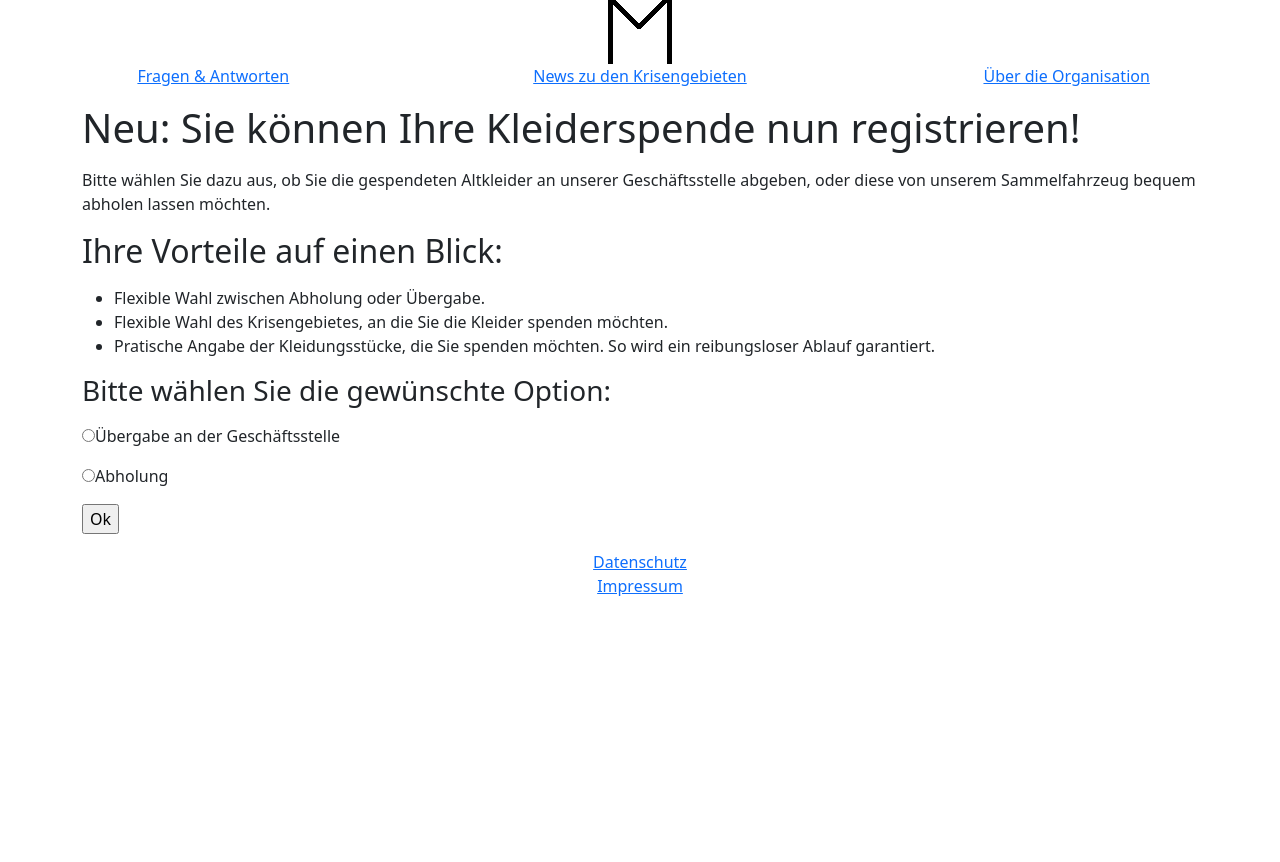
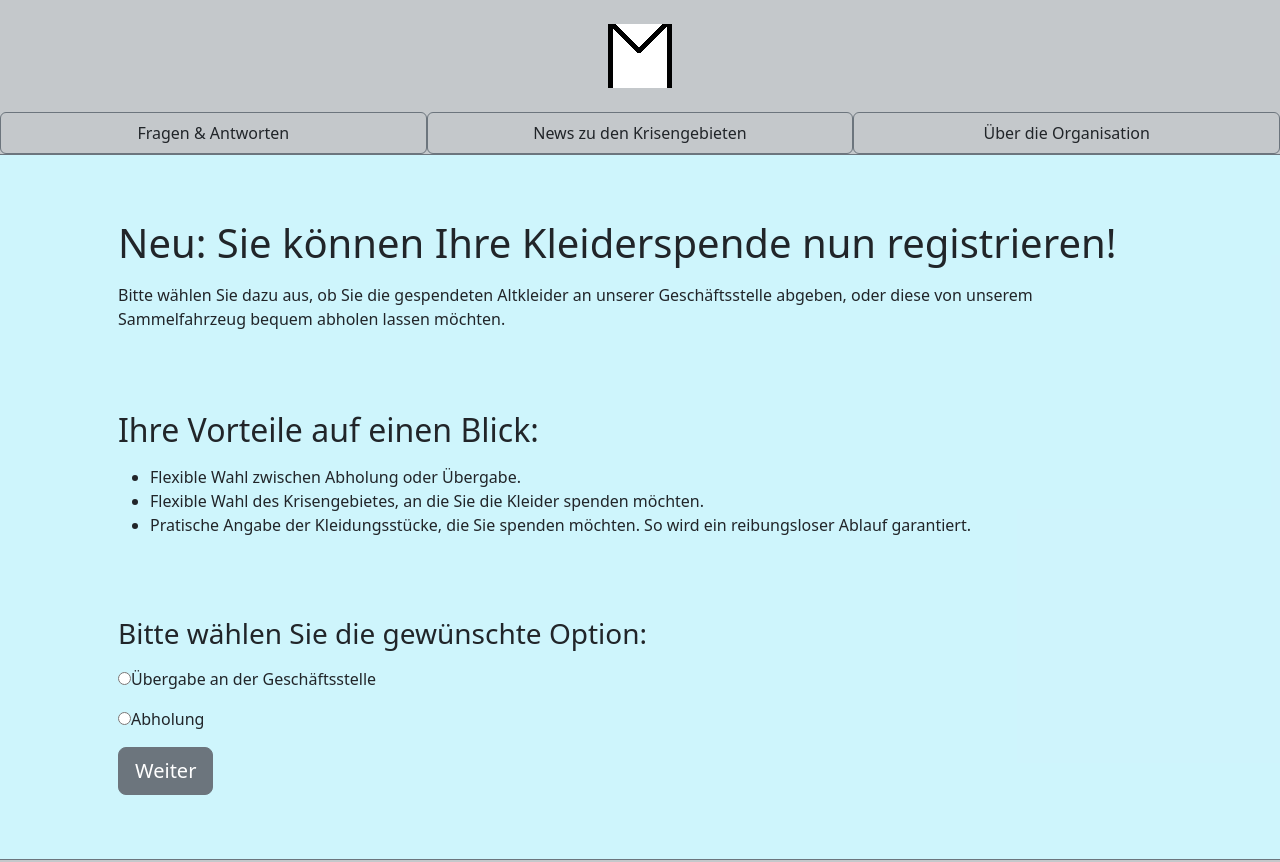
Before and after one commit to timokov/WebApplikation, a plain HTML site: page index.html in a window 1280 px wide. Shown: the top 862 px of the page. Before the commit the page ends 800 px from the top, so only its background shows below. Drawn offline with nearby package versions, Linux system fonts and the light colour scheme.

Commit message:
index mit bootstrap

```diff
--- a/index.html
+++ b/index.html
@@ -10,49 +10,56 @@
 
     </head>
     <body>
-       <header>
-        <div class="container-fluid text-center"><img src="logo.png"></div><!--  s.25 Bühler, P., Sinner, D. & Schlaich, P. (2017). HTML5 und CSS3. Semantik - Design – Responsive Layouts. SpringerExternes Tool -->
+       <header class="bg-secondary border-bottom border-secondary text-dark" style="--bs-bg-opacity: .4;"><!--https://getbootstrap.com/docs/5.3/utilities/-->
+        <div class="container-fluid text-center"><div class="row justify-content-center"><div class="col-md-6 col-sm-12 p-4"><img src="logo.png"></div></div></div><!--  s.25 Bühler, P., Sinner, D. & Schlaich, P. (2017). HTML5 und CSS3. Semantik - Design – Responsive Layouts. SpringerExternes Tool -->
         <div class="container-fluid text-center"><!--https://getbootstrap.com/docs/5.3/layout/containers/-->
-
             <nav>
-                <div class="row"><!--https://getbootstrap.com/docs/5.3/layout/grid/-->
-                    <div class="col-4"><a href="FragenundAntworten.html">Fragen & Antworten</a></div>
-                    <div class="col-4"><a href="News.html">News zu den Krisengebieten</a></div>
-                    <div class="col-4"><a href="Ueberuns.html">Über die Organisation</a></div>
+                <div class="row align-items-center"><!--https://getbootstrap.com/docs/5.3/layout/columns/-->
+                    <div class="col-4 p-2 border border-secondary rounded"><a class="nav-link" href="FragenundAntworten.html">Fragen & Antworten</a></div><!--https://getbootstrap.com/docs/5.3/utilities/spacing/-->
+                    <div class="col-4 p-2 border border-secondary rounded"><a class="nav-link" href="News.html">News zu den Krisengebieten</a></div>
+                    <div class="col-4 p-2 border border-secondary rounded"><a class="nav-link" href="Ueberuns.html">Über die Organisation</a></div>
                 </div>
             </nav>
         </div>
        </header>
-       <main>
+       <main class="bg-info text-dark" style="--bs-bg-opacity: .2;">
             <div class="container-md">
+                <div class="row align-items-center">
+                    <div class="col-12 p-5">
                         <section>
                             <p><h1>Neu: Sie können Ihre Kleiderspende nun registrieren!</h1></p><!--  Für <p>:s.13 Bühler, P., Sinner, D. & Schlaich, P. (2017). HTML5 und CSS3. Semantik - Design – Responsive Layouts. SpringerExternes Tool -->
                             <p>Bitte wählen Sie dazu aus, ob Sie die gespendeten Altkleider an unserer Geschäftsstelle abgeben,
-                        oder diese von unserem Sammelfahrzeug bequem abholen lassen möchten.</p>
+                                oder diese von unserem Sammelfahrzeug bequem abholen lassen möchten.
+                            </p>
+                            <div class="col-12 pt-5">
                                 <p><h2>Ihre Vorteile auf einen Blick:</h2></p>
                                 <p><ul><!--  s.13 Bühler, P., Sinner, D. & Schlaich, P. (2017). HTML5 und CSS3. Semantik - Design – Responsive Layouts. SpringerExternes Tool -->
                                 <li>Flexible Wahl zwischen Abholung oder Übergabe.</li>
                                 <li>Flexible Wahl des Krisengebietes, an die Sie die Kleider spenden möchten.</li>
                                 <li>Pratische Angabe der Kleidungsstücke, die Sie spenden möchten. So wird ein reibungsloser Ablauf garantiert.</li>
                                 </ul></p>
+                            </div>
                         </section>
-
+                    </div>
+                    <div class="col-12 pb-5 ps-5">
                         <section>
                             <p><h3>Bitte wählen Sie die gewünschte Option:</h3></p>
                             <form name="Auswahl" method="get">
-                        <p><input type="radio" id="abg" name="Auswahl" value="Abgabe"><label for="abg"> Übergabe an der Geschäftsstelle</label></p>
-                        <p><input type="radio" id="abh" name="Auswahl" value="Abholung"><label for="abh"> Abholung</label></p><!--https://wiki.selfhtml.org/wiki/HTML/Tutorials/Formulare/Radio-Buttons_und_Checkboxen#Radio-Buttons-->
-                        <p><input type="submit" name="okbutton" value="Ok"></p>
+                                <p><input type="radio" id="abg" name="Auswahl" value="Abgabe"><label for="abg">Übergabe an der Geschäftsstelle</label></p>
+                                <p><input type="radio" id="abh" name="Auswahl" value="Abholung"><label for="abh">Abholung</label></p><!--https://wiki.selfhtml.org/wiki/HTML/Tutorials/Formulare/Radio-Buttons_und_Checkboxen#Radio-Buttons-->
+                                <p><button type="button" class="btn btn-secondary btn-lg">Weiter</button></p>
                             </form><!--  s.29ff Bühler, P., Sinner, D. & Schlaich, P. (2017). HTML5 und CSS3. Semantik - Design – Responsive Layouts. SpringerExternes Tool -->
                         </section>
                     </div>
+                </div>
+            </div>
         </main>
-       <footer>
+       <footer class="bg-secondary text-dark border-top border-secondary" style="--bs-bg-opacity: .4;"><!--https://getbootstrap.com/docs/5.3/helpers/position/-->
             <div class="container-fluid text-center">
                 <nav>
                     <div class="row">
-                    <div class="col-12"><a href="Datenschutz.html">Datenschutz</a></div>
-                    <div class="col-12"><a href="Impressum.html">Impressum</a></div>
+                        <div class="col-12 pt-5"><a class="nav-link" href="Datenschutz.html">Datenschutz</a></div>
+                        <div class="col-12 pb-5"><a class="nav-link" href="Impressum.html">Impressum</a></div>
                     </div>
                 </nav>
             </div>
```
Lines whose indentation alone changed are shown as unchanged.
